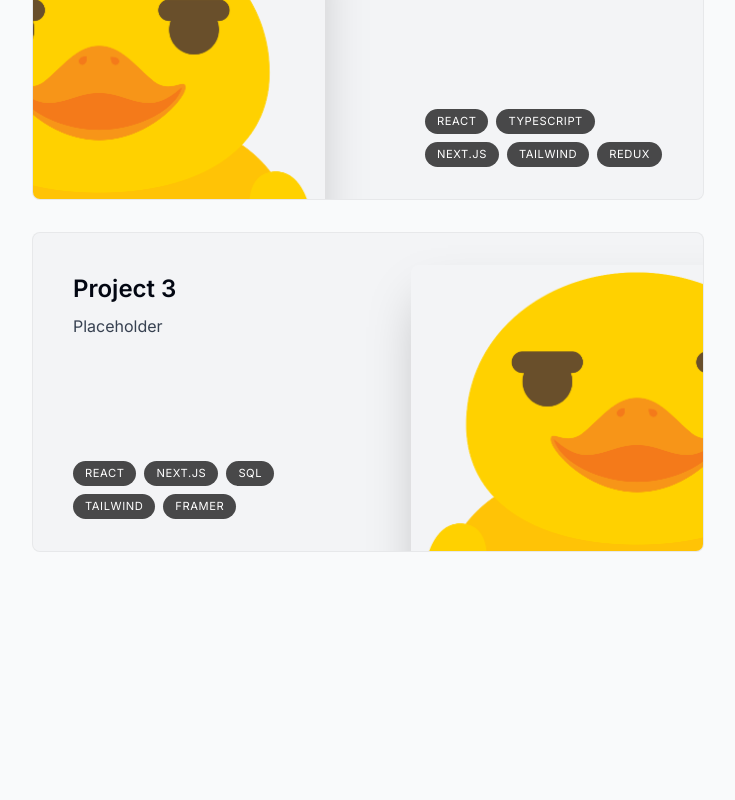
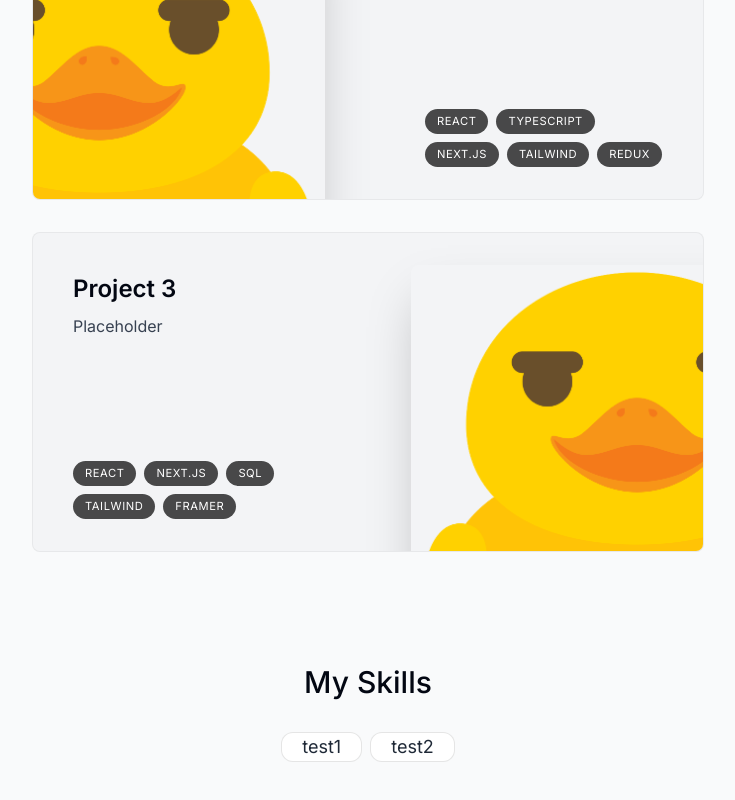
Before and after one commit to PeiYee88/Sacheyy, a Next.js app: page / in a window 1280 px wide. Shown: the part 1858-2658 px from the top of the page, without its empty margins (272-1007 px from the left). Built offline with nearby package versions, Linux system fonts and the light colour scheme.

Commit message:
Add skills initial layout

```diff
--- a/app/page.tsx
+++ b/app/page.tsx
@@ -2,6 +2,7 @@ import Intro from "@/components/intro";
 import SectionDivider from "@/components/section-divider";
 import About from "@/components/about";
 import Projects from "@/components/projects";
+import Skills from "@/components/skills";
 
 export default function Home() {
   return (
@@ -11,6 +12,7 @@ export default function Home() {
       <SectionDivider/>
       <About/>
       <Projects/>
+      <Skills/>
     </main>
     );
 }
--- a/components/projects.tsx
+++ b/components/projects.tsx
@@ -11,7 +11,7 @@ export default function Projects() {
     const { ref } = useSectionInView("Projects");
 
     return (
-        <section ref = {ref} id="projects" className='scroll-mt-28'>
+        <section ref = {ref} id="projects" className='scroll-mt-28 mb-28'>
             <SectionHeading>My Projects</SectionHeading>
             <div>
                 {projectsData.map((project, index) => (
--- /dev/null
+++ b/components/skills.tsx
@@ -0,0 +1,22 @@
+import React from 'react'
+import SectionHeading from './section-heading'
+import { skillsData } from '@/lib/data'
+
+export default function Skills() {
+  return (
+   <section className='mb-28 max-w-[53rem] scroll-mt-28 text-center sm:mb-40'>
+    <SectionHeading>
+        My Skills
+    </SectionHeading>
+
+    <ul className= 'flex flex-wrap justify-center gap-2 text-lg text-gray-800'>
+        {
+            skillsData.map((skill, index) => (
+                <li className= "bg-white border border-black/[0.1] rounded-xl px-5"
+                key={index}>{skill}</li>
+            ))
+        }
+    </ul>
+   </section>
+  )
+}
--- a/lib/data.ts
+++ b/lib/data.ts
@@ -51,3 +51,8 @@ export const links = [
     imageUrl: placeholder,
 },
 ] as const;
+
+export const skillsData = [
+    "test1",
+    "test2",
+] as const;
```
Lines whose indentation alone changed are shown as unchanged.
